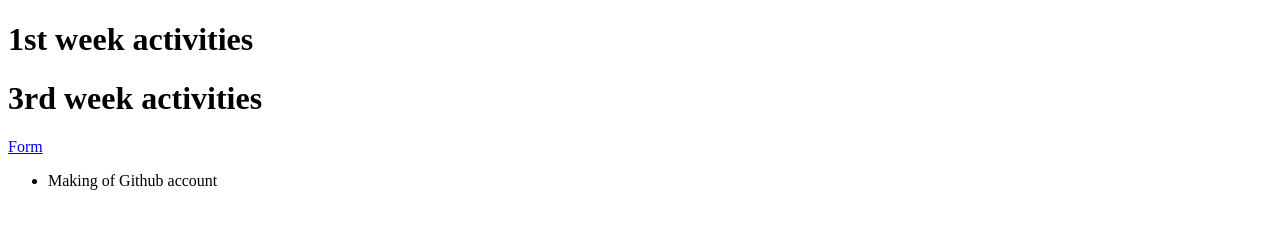
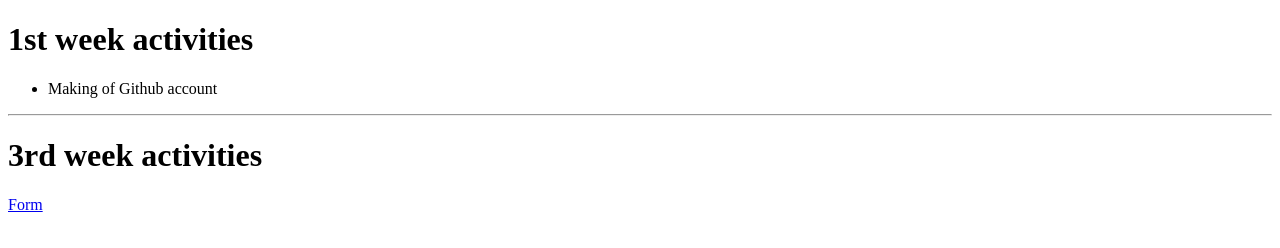
Before and after one commit to 20FTT1458/eportfolio, a plain HTML site: page index.html in a window 1280 px wide. Drawn offline with Linux system fonts and the light colour scheme.

Commit message:
Update index.html

```diff
--- a/index.html
+++ b/index.html
@@ -7,11 +7,13 @@
 </head>
 <body>
 	<h1>1st week activities</h1>
-	<h1>3rd week activities</h1><a href="https://github.com/20FTT1458/eportfolio/blob/main/Week3-e-p2.html">Form</a>
-
 	<ul>
 		<li>Making of Github account</li>
 	</ul>
+<hr/>
+
+	<h1>3rd week activities<a href="https://github.com/20FTT1458/eportfolio/blob/main/Week3-e-p2.html"></h1>Form</a>
+
 
 </body>
 </html>
```
